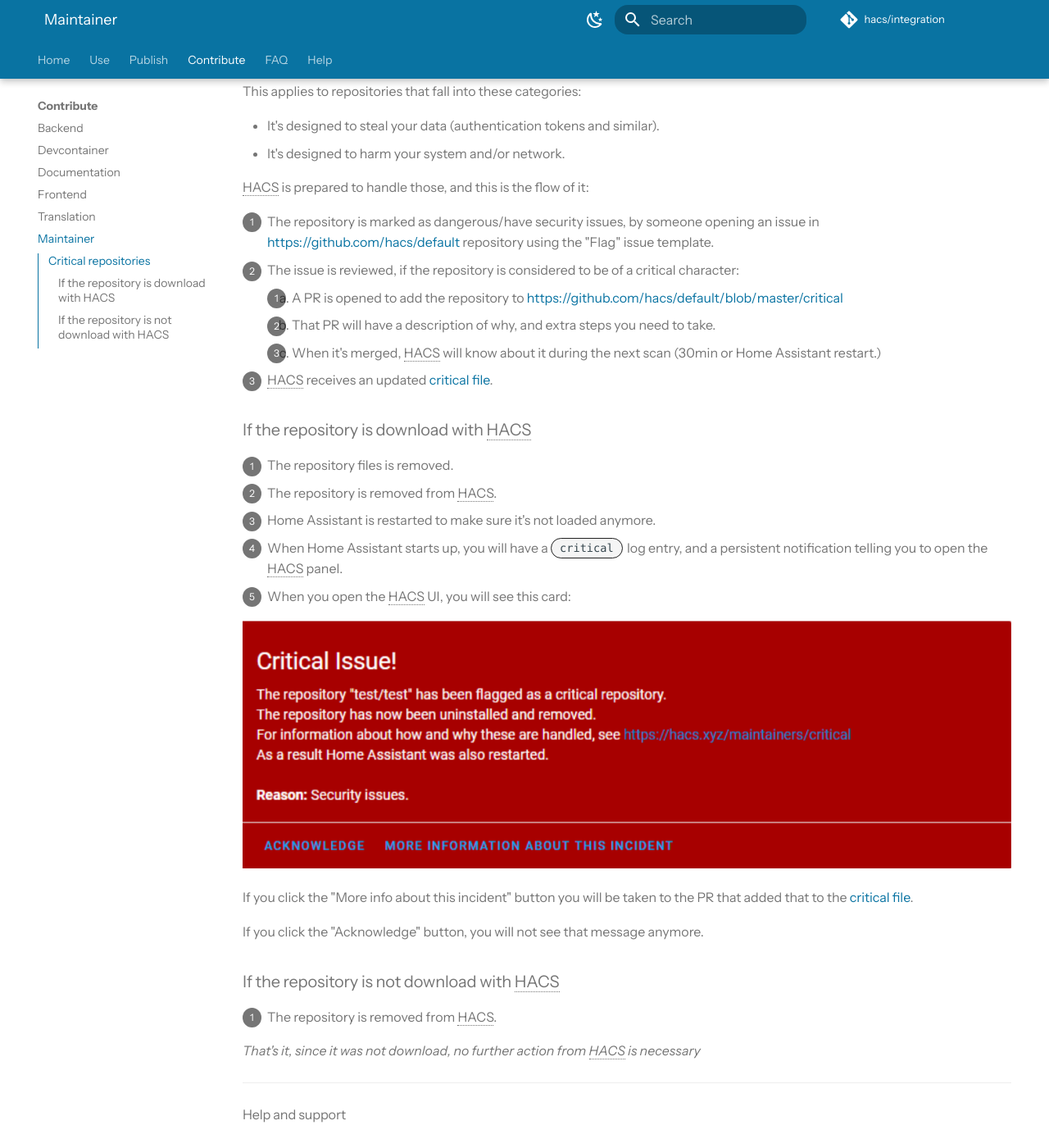
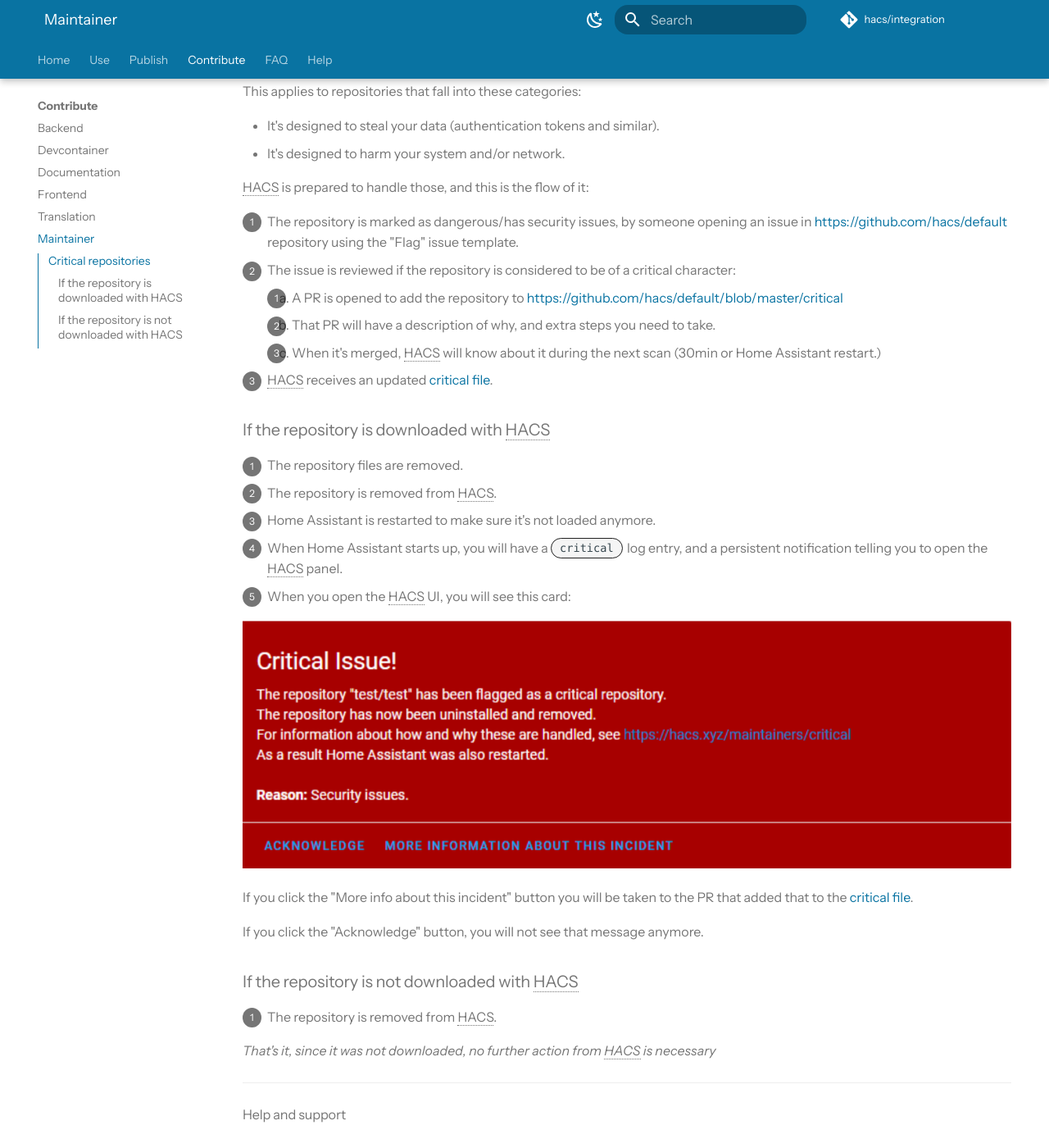
Before and after one commit to hacs/documentation, an MkDocs documentation site: the page built from source/docs/contribute/maintainer.md, in a window 1280 px wide and 1400 px high, scrolled down 403 px. Shown: the whole window at 82% size. Built offline with MkDocs 1.6.1 and Material for MkDocs 9.7.7, drawn with Linux system fonts in a browser that asks for light colours; some web fonts are replaced; plug-ins that fetch from the network failed and are left out; comment, search, counter and statistics services are not loaded; some of the changed text lies outside the part shown.

Commit message:
Update maintainer.md

```diff
--- a/source/docs/contribute/maintainer.md
+++ b/source/docs/contribute/maintainer.md
@@ -8,7 +8,7 @@ This page should contain:
 
 - information about CI/bots/services.
 - How releases are handled.
-- How versions is handled.
+- How versions are handled.
 
 
 
@@ -26,16 +26,16 @@ This applies to repositories that fall into these categories:
 
 HACS is prepared to handle those, and this is the flow of it:
 
-1. The repository is marked as dangerous/have security issues, by someone opening an issue in https://github.com/hacs/default repository using the "Flag" issue template.
-2. The issue is reviewed, if the repository is considered to be of a critical character:
+1. The repository is marked as dangerous/has security issues, by someone opening an issue in https://github.com/hacs/default repository using the "Flag" issue template.
+2. The issue is reviewed if the repository is considered to be of a critical character:
     1. A PR is opened to add the repository to https://github.com/hacs/default/blob/master/critical
     2. That PR will have a description of why, and extra steps you need to take.
     3. When it's merged, HACS will know about it during the next scan (30min or Home Assistant restart.)
 3. HACS receives an updated [critical file](https://github.com/hacs/default/blob/master/critical).
 
-### If the repository is download with HACS
+### If the repository is downloaded with HACS
 
-1. The repository files is removed.
+1. The repository files are removed.
 2. The repository is removed from HACS.
 3. Home Assistant is restarted to make sure it's not loaded anymore.
 4. When Home Assistant starts up, you will have a `critical` log entry, and a persistent notification telling you to open the HACS panel.
@@ -47,8 +47,8 @@ If you click the "More info about this incident" button you will be taken to the
 
 If you click the "Acknowledge" button, you will not see that message anymore.
 
-### If the repository is not download with HACS
+### If the repository is not downloaded with HACS
 
 1. The repository is removed from HACS.
 
-_That's it, since it was not download, no further action from HACS is necessary_
+_That's it, since it was not downloaded, no further action from HACS is necessary_
```
